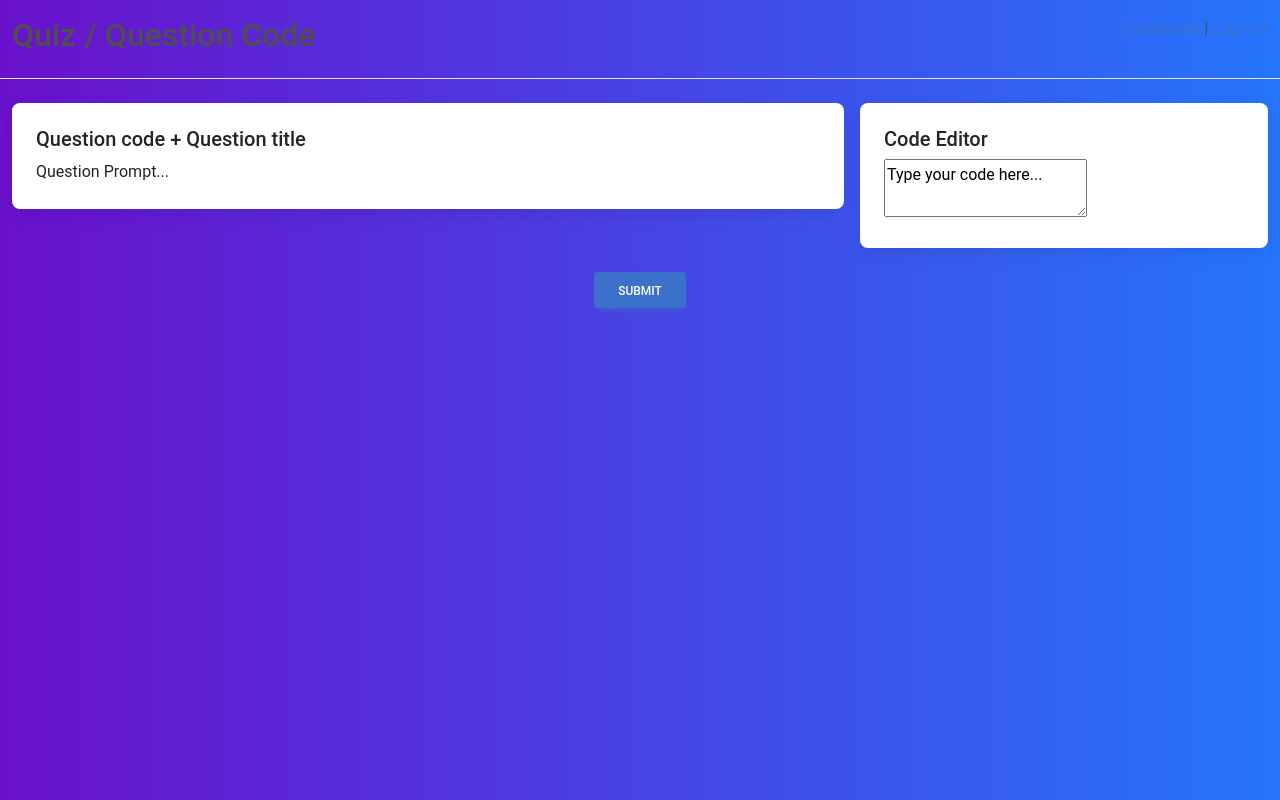
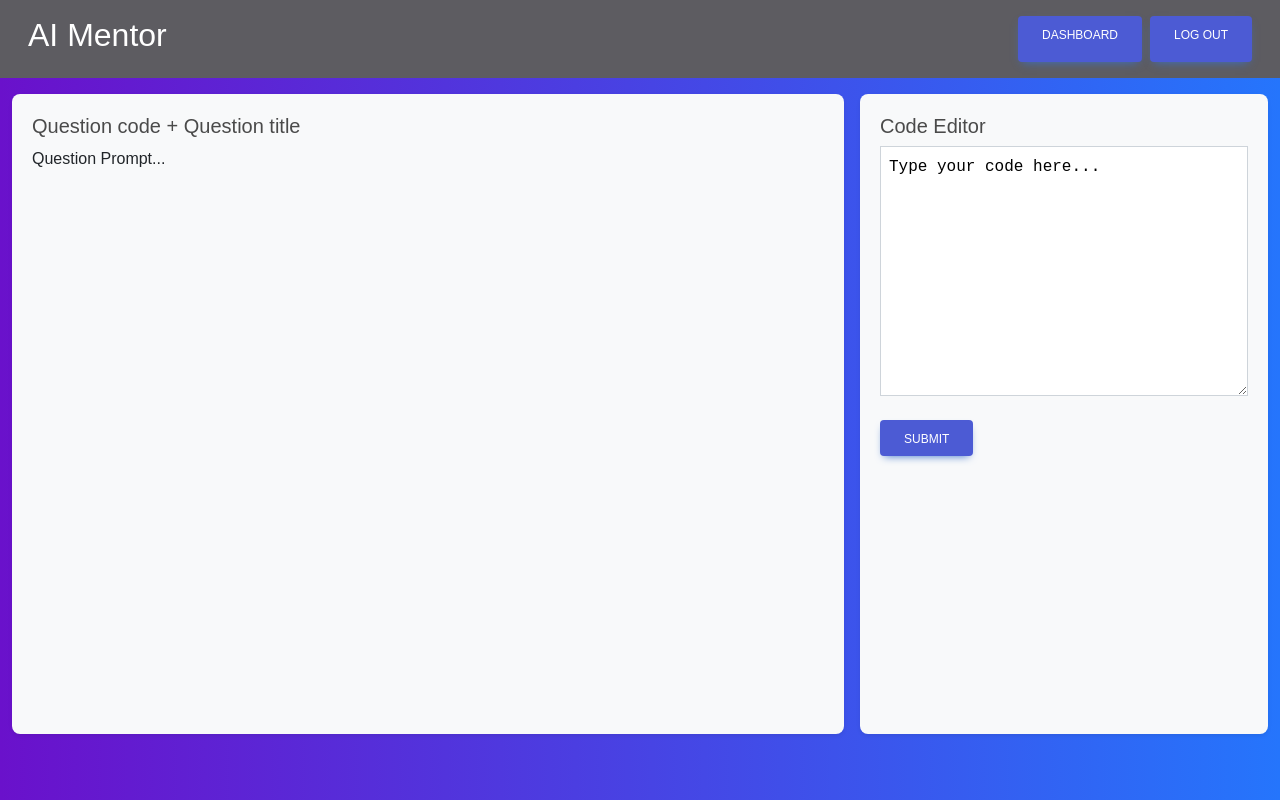
Before and after one commit to edmondccw/Newhacks-2023-AI-Project, a React (Vite) app in the folder frontend/: page /quiz in a window 1280 px wide. Built offline with nearby package versions, Linux system fonts and the light colour scheme.

Commit message:
UI improve updates

```diff
--- a/frontend/src/components/Dashboard.tsx
+++ b/frontend/src/components/Dashboard.tsx
@@ -1,21 +1,19 @@
+import '../styles/Dashboard.css';
 import { Container, Row, Col, Card, Button, ProgressBar, ListGroup, Badge, Modal, Form } from 'react-bootstrap';
-
 
 const Dashboard = () => {
 
   return (
     <Container fluid>
       {/* Dashboard Header */}
-      <Row className="border-bottom py-3 mb-4">
+      <Row className="border-bottom py-3 mb-4 dashboard-header">
         <Col md={6}>
-          <h2>Student Dashboard</h2>
+          <h2>AI Mentor</h2>
         </Col>
-        <Col md={6} className="text-md-end">
-          <Button variant="primary" href='/QuizList'>Start Quiz!</Button>
+        <Col md={6} className="text-md-end d-flex justify-content-end">
+          <Button variant="primary" href='/QuizList' className="me-2">Start Quiz!</Button>
+          <Button variant="primary" href='/'>Log Out</Button>
         </Col>
-        {/* <Col md={6} className="text-md-end">
-          <Button variant="primary" href='/logout'>Log Out</Button>
-        </Col> */}
       </Row>
 
       {/* Dashboard Widgets */}
@@ -36,7 +34,7 @@ const Dashboard = () => {
 
         {/* Recent Activity Widget */}
         <Col md={4}>
-          <Card>
+          <Card className="h-100">
             <Card.Body>
               <Card.Title>Recent Activity</Card.Title>
               <ListGroup variant="flush">
--- a/frontend/src/components/Quiz.tsx
+++ b/frontend/src/components/Quiz.tsx
@@ -1,25 +1,27 @@
+import '../styles/Quiz.css';
 import { Container, Row, Col, Button, Card } from 'react-bootstrap';
 
 const QuizQuestionPage = () => {
-  // You can add state and functions to handle form submission, code editing, etc.
+  // State and functions can be added as needed
 
   return (
-    <Container fluid>
+    <Container fluid className="quiz-question-page">
       {/* Header Section */}
-      <Row className="border-bottom py-3 mb-4">
-        <Col>
-          <h2>Quiz / Question Code</h2>
+      <Row className="dashboard-header">
+        <Col md={6}>
+          <h2>AI Mentor</h2>
         </Col>
-        <Col className="text-end">
-          <a href="/dashboard">Dashboard</a> | <a href="/logout">Log Out</a>
+        <Col md={6} className="text-md-end d-flex justify-content-end">
+          <Button variant="primary" href='/dashboard' className="me-2">Dashboard</Button>
+          <Button variant="primary" href='/'>Log Out</Button>
         </Col>
       </Row>
 
       {/* Main Content Section */}
-      <Row className="g-3">
+      <Row className="g-3 main-content">
         <Col md={8}>
           {/* Left Column: Question Prompt */}
-          <Card>
+          <Card className="left"> {/* Changed the class to lowercase */}
             <Card.Body>
               <Card.Title>Question code + Question title</Card.Title>
               <Card.Text>
@@ -31,21 +33,18 @@ const QuizQuestionPage = () => {
         </Col>
         <Col md={4}>
           {/* Right Column: Code Editor */}
-          <Card>
+          <Card className="right">
             <Card.Body>
               <Card.Title>Code Editor</Card.Title>
               <textarea className="code-editor" defaultValue="Type your code here..."></textarea>
+              {/* Moved the submit button here for better workflow */}
+              <Button variant="primary" type="submit" href='/answer' className="mt-3">Submit</Button> {/* Added mt-3 for spacing */}
             </Card.Body>
           </Card>
         </Col>
       </Row>
 
-      {/* Submit Section */}
-      <Row className="mt-4">
-        <Col className="text-center">
-          <Button variant="primary" type="submit" href='/answer'>Submit</Button>
-        </Col>
-      </Row>
+      {/* Removed the old Submit Section, now integrated with the Code Editor */}
     </Container>
   );
 };
--- a/frontend/src/components/QuizAnswer.tsx
+++ b/frontend/src/components/QuizAnswer.tsx
@@ -1,8 +1,9 @@
 import React, { useState } from 'react';
+import '../styles/Quiz.css';
 import { Container, Row, Col, Button, Card } from 'react-bootstrap';
 
 const QuizPage = () => {
-  const [submitted, setSubmitted] = useState(true);
+  const [submitted, setSubmitted] = useState(true); // Changed to false to start without submission
   const [showAnswer, setShowAnswer] = useState(false);
 
   const handleShowAnswer = () => {
@@ -10,14 +11,15 @@ const QuizPage = () => {
   };
 
   return (
-    <Container fluid>
+    <Container fluid className="quiz-page">
       {/* Header Section */}
-      <Row className="border-bottom py-3 mb-4">
-        <Col>
-          <h2>Quiz / Question Code</h2>
+      <Row className="border-bottom py-3 mb-4 dashboard-header">
+        <Col md={6}>
+          <h2>AI Mentor</h2>
         </Col>
-        <Col className="text-end">
-          <a href="/dashboard">Dashboard</a> | <a href="/logout">Log Out</a>
+        <Col md={6} className="text-md-end d-flex justify-content-end">
+          <Button variant="primary" href='/dashboard' className="me-2 dashboard-btn">Dashboard</Button>
+          <Button variant="primary" href='/' className="logout-btn">Log Out</Button>
         </Col>
       </Row>
 
@@ -25,7 +27,7 @@ const QuizPage = () => {
       <Row className="g-3">
         <Col md={8}>
           {/* Left Column: Question Prompt */}
-          <Card>
+          <Card className="left">
             <Card.Body>
               <Card.Title>Question Code + Question Title</Card.Title>
               <Card.Text>
@@ -49,19 +51,13 @@ const QuizPage = () => {
         </Col>
         <Col md={4}>
           {/* Right Column: Code Editor */}
-          <Card>
+          <Card className="right">
             <Card.Body>
               <Card.Title>Code Editor</Card.Title>
-              <textarea className="code-editor" style={{ width: '100%', height: '250px' }} defaultValue="Type your code here..."></textarea>
+              <textarea className="code-editor" defaultValue="Type your code here..."></textarea>
+              <Button variant="primary" className="mt-3">Submit</Button> {/* Changed href to onClick */}
             </Card.Body>
           </Card>
-        </Col>
-      </Row>
-
-      {/* Footer: Submit Button */}
-      <Row className="mt-4">
-        <Col className="text-center">
-          <Button variant="primary">Submit</Button>
         </Col>
       </Row>
     </Container>
--- a/frontend/src/components/QuizList.tsx
+++ b/frontend/src/components/QuizList.tsx
@@ -1,3 +1,4 @@
+import '../styles/QuizList.css';
 import { Container, Row, Col, Button, Dropdown, DropdownButton, ListGroup } from 'react-bootstrap';
 // import { useHistory } from 'react-router-dom';
 
@@ -27,14 +28,14 @@ const QuizPage = () => {
   return (
     <Container fluid>
       {/* Header Section */}
-      <Row className="border-bottom py-3 mb-4 align-items-center">
+      <Row className="border-bottom py-3 mb-4 dashboard-header">
         <Col md={6}>
-          <h2>Quiz Application</h2>
+          <h2>AI Mentor</h2>
         </Col>
-        {/* <Col md={6} className="text-md-end">
-          <Button variant="secondary" onClick={handleDashboard} className="me-2">Dashboard</Button>
-          <Button variant="secondary" onClick={handleLogout}>Log Out</Button>
-        </Col> */}
+        <Col md={6} className="text-md-end d-flex justify-content-end">
+          <Button variant="primary" href='/dashboard' className="me-2">Dashboard</Button>
+          <Button variant="primary" href='/'>Log Out</Button>
+        </Col>
       </Row>
 
       {/* Main Content Area */}
@@ -64,7 +65,7 @@ const QuizPage = () => {
       {/* Question List Section */}
       <Row>
         <Col>
-          <h4>Questions</h4>
+          <h4 className="subtit">Questions</h4>
           <ListGroup>
             {/* Questions will be dynamically inserted here based on the selections above */}
             {/* This is a placeholder for empty state */}
--- /dev/null
+++ b/frontend/src/styles/Dashboard.css
@@ -0,0 +1,56 @@
+/* General styles for spacing and fonts */
+.dashboard-header {
+    background-color: #202123; /* Dark background for the header */
+    color: white; /* White text color */
+  }
+
+.card {
+    margin-bottom: 1rem;
+    border: none;
+    box-shadow: 0 0.46875rem 2.1875rem rgb(8 10 37 / 3%), 0 0.9375rem 1.40625rem rgb(8 10 37 / 3%), 0 0.25rem 0.53125rem rgb(8 10 37 / 5%), 0 0.125rem 0.1875rem rgb(8 10 37 / 3%);
+  }
+
+  .card-body {
+    padding: 1.25rem;
+  }
+
+  .card-title {
+    font-size: 1.25rem;
+    color: #4a4a4a;
+  }
+
+  /* Buttons and interactive elements */
+  .btn-outline-secondary {
+    color: #4a4a4a;
+    border-color: #4a4a4a;
+  }
+
+  .btn-outline-secondary:hover {
+    background-color: #f8f9fa;
+    border-color: #4a4a4a;
+  }
+
+  .list-group-item {
+    cursor: pointer;
+  }
+
+  .list-group-item:hover {
+    background-color: #f8f9fa;
+  }
+
+  /* Progress Bar */
+  .progress {
+    background-color: #f0f2f5;
+    border-radius: 0.25rem;
+  }
+
+  .progress-bar {
+    background-color: #4a90e2; /* Use a color that matches the theme */
+  }
+
+  /* Responsive design for smaller screens */
+  @media (max-width: 768px) {
+    .card {
+      margin-bottom: 0.5rem;
+    }
+  }
--- /dev/null
+++ b/frontend/src/styles/Quiz.css
@@ -0,0 +1,46 @@
+.quiz-question-page .dashboard-header {
+    background-color: #5d5c61;
+    padding: 1rem;
+    color: white;
+  }
+
+  .quiz-question-page h2 {
+    color: white;
+  }
+
+  .quiz-question-page .btn-primary {
+    background-color: #4C5BD4; /* Adjust color to match your primary button color */
+    border: none;
+  }
+
+  .quiz-question-page .main-content {
+    margin-bottom: 2rem;
+  }
+
+  .quiz-question-page .card {
+    background-color: #f8f9fa;
+    border: none;
+    box-shadow: 0 0.125rem 0.25rem rgba(0, 0, 0, 0.075);
+  }
+
+  .quiz-question-page .code-editor {
+    width: 100%;
+    height: 250px; /* Adjust as needed */
+    background-color: #ffffff;
+    border: 1px solid #ced4da;
+    padding: 0.5rem;
+    font-family: 'Fira Code', monospace; /* A nice font for code editing */
+    font-size: 1rem;
+  }
+
+  .quiz-question-page .submit-section {
+    margin-top: 2rem;
+  }
+
+  .left, .right {
+    height: 80vh;
+  }
+
+
+
+  /* Add more styles as needed */
--- /dev/null
+++ b/frontend/src/styles/QuizList.css
@@ -0,0 +1,70 @@
+/* General styling */
+body {
+    font-family: 'Arial', sans-serif;
+    background-color: #f4f4f4;
+  }
+
+  /* Header styles */
+  .dashboard-header {
+    background-color: #5d5c61;
+    color: #fff;
+    margin-bottom: 1rem;
+  }
+
+  /* Button styles */
+  button {
+    background-color: #7395ae;
+    border: none;
+    padding: 10px 20px;
+    margin-left: 8px;
+    border-radius: 5px;
+    color: white;
+    font-size: 16px;
+    cursor: pointer;
+    transition: background-color 0.3s ease;
+  }
+
+  button:hover {
+    background-color: #557a95;
+  }
+
+  /* Dropdown styles */
+  #dropdown-language-button,
+  #dropdown-topic-button {
+    background-color: #4d4c7d;
+    border: none;
+    color: white;
+  }
+
+  .dropdown-item {
+    color: #333;
+  }
+
+  /* Dropdown hover styles */
+  .dropdown-item:hover {
+    background-color: #4d4c7d;
+    color: white;
+  }
+
+  /* Main content area styles */
+  .subtit {
+    color: #fff;
+  }
+
+  .question-list {
+    background-color: #fff;
+    border-radius: 8px;
+    padding: 20px;
+    box-shadow: 0 4px 6px rgba(0, 0, 0, 0.1);
+  }
+
+  /* List group styles */
+  .list-group-item {
+    border: none;
+    margin-bottom: 10px;
+    transition: background-color 0.3s ease;
+  }
+
+  .list-group-item:hover {
+    background-color: #eaeaea;
+  }
```
